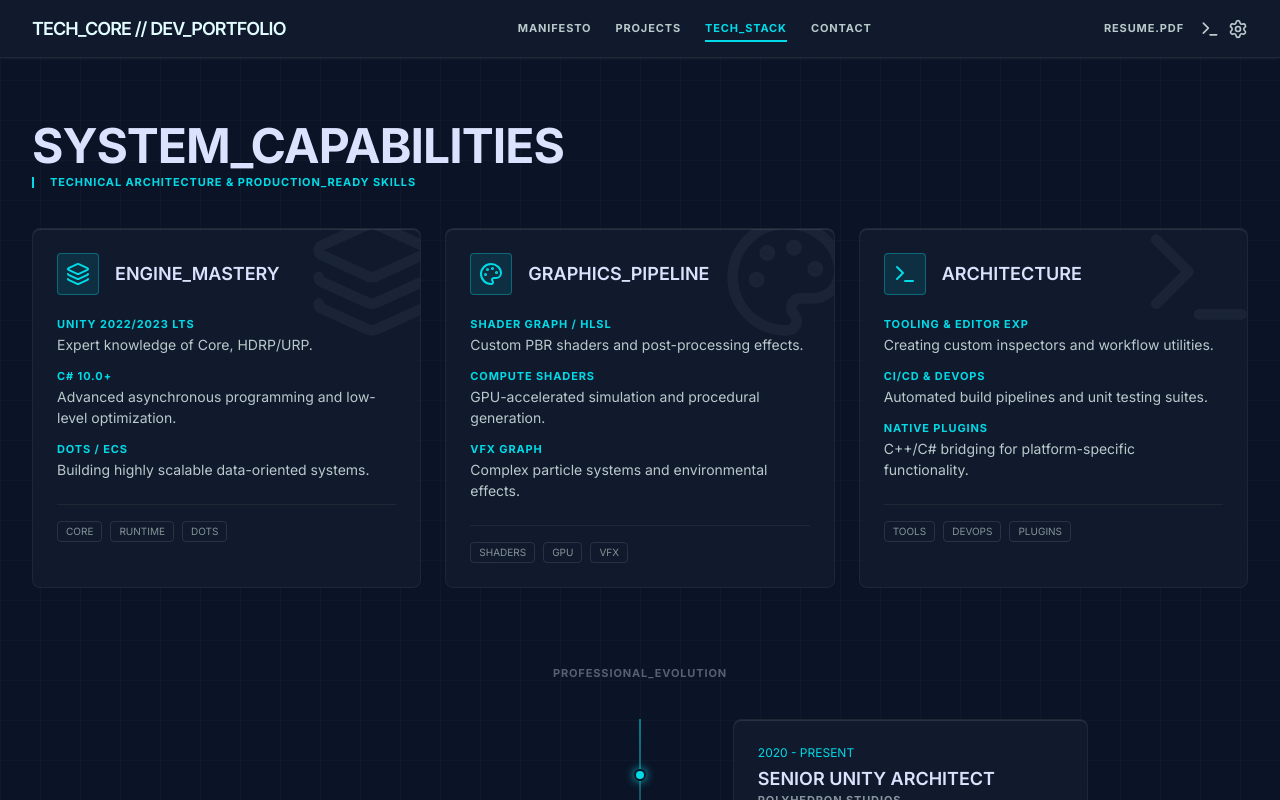
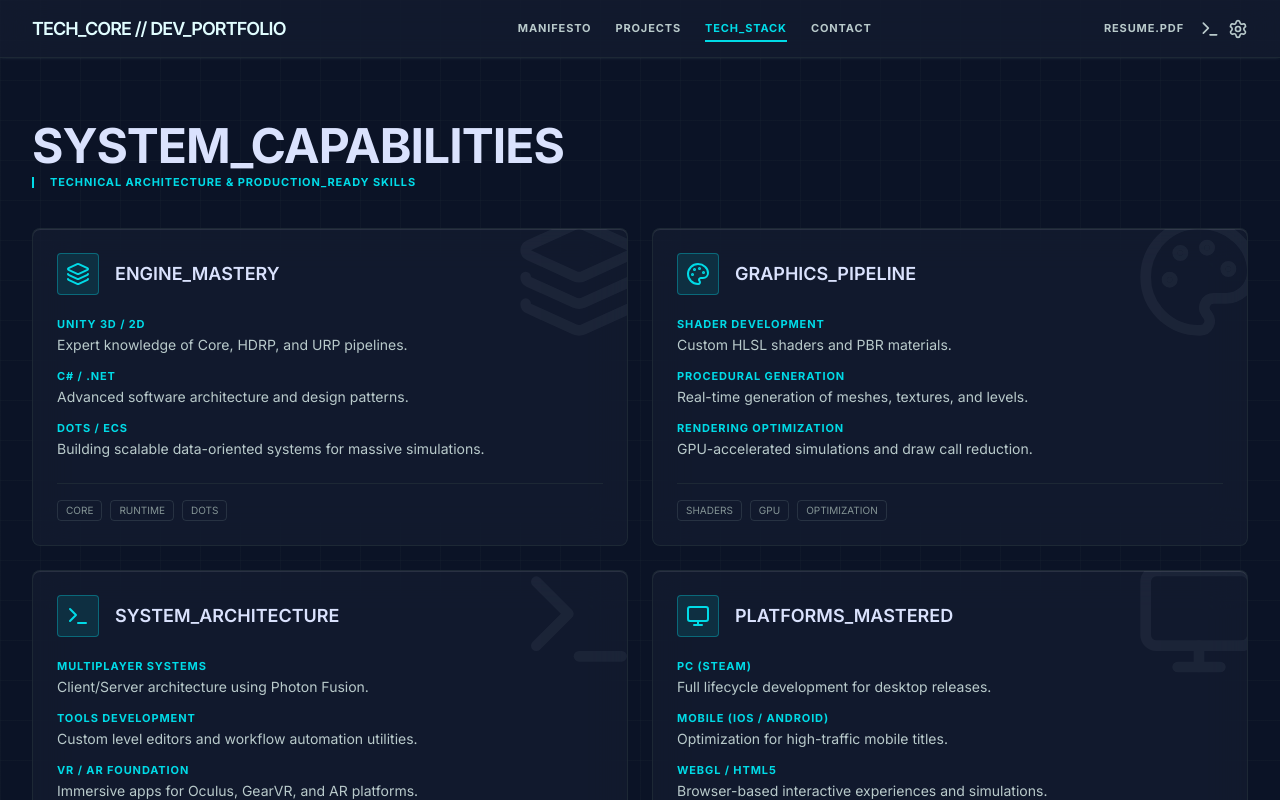
Before and after one commit to VictorCiorici/Portfolio, a Next.js app: page /tech-stack in a window 1280 px wide. Shown: the top 800 px of the page. Built offline with nearby package versions, Linux system fonts and the light colour scheme.

Commit message:
Populate professional evolution timeline on Tech Stack page from resume data

```diff
--- a/src/app/tech-stack/page.tsx
+++ b/src/app/tech-stack/page.tsx
@@ -9,9 +9,9 @@ const bentoItems = [
     title: "ENGINE_MASTERY",
     icon: Layers,
     skills: [
-      { name: "Unity 2022/2023 LTS", desc: "Expert knowledge of Core, HDRP/URP." },
-      { name: "C# 10.0+", desc: "Advanced asynchronous programming and low-level optimization." },
-      { name: "DOTS / ECS", desc: "Building highly scalable data-oriented systems." }
+      { name: "Unity 3D / 2D", desc: "Expert knowledge of Core, HDRP, and URP pipelines." },
+      { name: "C# / .NET", desc: "Advanced software architecture and design patterns." },
+      { name: "DOTS / ECS", desc: "Building scalable data-oriented systems for massive simulations." }
     ],
     tags: ["CORE", "RUNTIME", "DOTS"]
   },
@@ -19,28 +19,43 @@ const bentoItems = [
     title: "GRAPHICS_PIPELINE",
     icon: Palette,
     skills: [
-      { name: "Shader Graph / HLSL", desc: "Custom PBR shaders and post-processing effects." },
-      { name: "Compute Shaders", desc: "GPU-accelerated simulation and procedural generation." },
-      { name: "VFX Graph", desc: "Complex particle systems and environmental effects." }
+      { name: "Shader Development", desc: "Custom HLSL shaders and PBR materials." },
+      { name: "Procedural Generation", desc: "Real-time generation of meshes, textures, and levels." },
+      { name: "Rendering Optimization", desc: "GPU-accelerated simulations and draw call reduction." }
     ],
-    tags: ["SHADERS", "GPU", "VFX"]
+    tags: ["SHADERS", "GPU", "OPTIMIZATION"]
   },
   {
-    title: "ARCHITECTURE",
+    title: "SYSTEM_ARCHITECTURE",
     icon: Terminal,
     skills: [
-      { name: "Tooling & Editor Exp", desc: "Creating custom inspectors and workflow utilities." },
-      { name: "CI/CD & DevOps", desc: "Automated build pipelines and unit testing suites." },
-      { name: "Native Plugins", desc: "C++/C# bridging for platform-specific functionality." }
+      { name: "Multiplayer Systems", desc: "Client/Server architecture using Photon Fusion." },
+      { name: "Tools Development", desc: "Custom level editors and workflow automation utilities." },
+      { name: "VR / AR Foundation", desc: "Immersive apps for Oculus, GearVR, and AR platforms." }
     ],
-    tags: ["TOOLS", "DEVOPS", "PLUGINS"]
+    tags: ["NETWORKING", "VR_AR", "TOOLS"]
+  },
+  {
+    title: "PLATFORMS_MASTERED",
+    icon: Monitor,
+    skills: [
+      { name: "PC (Steam)", desc: "Full lifecycle development for desktop releases." },
+      { name: "Mobile (iOS / Android)", desc: "Optimization for high-traffic mobile titles." },
+      { name: "WebGL / HTML5", desc: "Browser-based interactive experiences and simulations." }
+    ],
+    tags: ["PC", "MOBILE", "WEBGL"]
   }
 ];
 
 const timeline = [
-  { year: "2020 - PRESENT", role: "Senior Unity Architect", company: "Polyhedron Studios", active: true },
-  { year: "2016 - 2020", role: "Lead Gameplay Engineer", company: "Nexus VR Systems", active: false },
-  { year: "2012 - 2016", role: "Unity Developer", company: "IndieForge Games", active: false },
+  { year: "2025 - PRESENT", role: "Senior Unity Developer", company: "Limit Break", active: true },
+  { year: "2024 - 2025", role: "Senior Unity Developer", company: "SKR Games", active: false },
+  { year: "2023 - 2024", role: "Senior Unity Developer", company: "Playgendary", active: false },
+  { year: "2022 - 2023", role: "Lead Unity Developer", company: "GOAT Games Entertainment", active: false },
+  { year: "2019 - 2022", role: "Lead Unity Developer", company: "Iron Will", active: false },
+  { year: "2017 - 2019", role: "Senior Unity Developer", company: "Redox Entertainment", active: false },
+  { year: "2013 - 2017", role: "Unity Developer", company: "01Devs", active: false },
+  { year: "2013", role: "Junior Developer", company: "ITProlab", active: false },
 ];
 
 export default function TechStack() {
@@ -59,7 +74,7 @@ export default function TechStack() {
         </motion.div>
 
         {/* Bento Grid */}
-        <div className="grid grid-cols-1 lg:grid-cols-3 gap-lg mb-20">
+        <div className="grid grid-cols-1 md:grid-cols-2 lg:grid-cols-2 gap-lg mb-20">
           {bentoItems.map((item, i) => (
             <motion.div
               key={item.title}
@@ -110,7 +125,7 @@ export default function TechStack() {
             <div className="space-y-xl">
               {timeline.map((job, i) => (
                 <motion.div
-                  key={job.year}
+                  key={`${job.company}-${job.year}`}
                   initial={{ opacity: 0, x: i % 2 === 0 ? -50 : 50 }}
                   whileInView={{ opacity: 1, x: 0 }}
                   viewport={{ once: true }}
```
